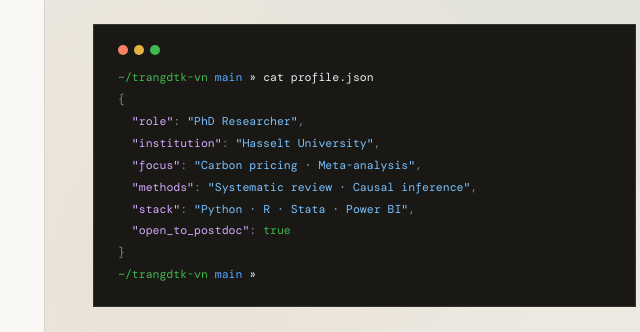
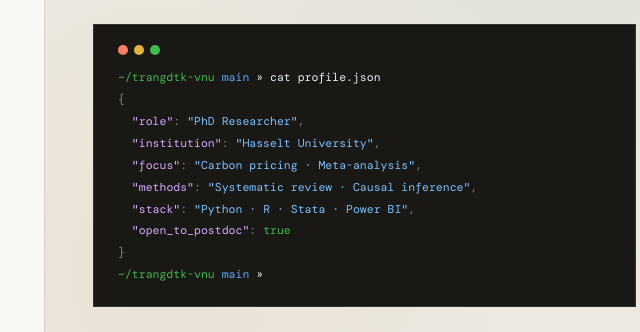
Before and after one commit to trangdtk-vnu/trangdtk, a plain HTML site: page index.html in a window 1280 px wide. Shown: the part 385-717 px from the top of the page, 596-1236 px from the left. Drawn offline with nearby package versions, Linux system fonts and the light colour scheme; a web font is replaced by a local one.

Commit message:
Update path from 'trangdtk-vn' to 'trangdtk-vnu'

```diff
--- a/index.html
+++ b/index.html
@@ -311,7 +311,7 @@
       <div class="term-bar">
         <span class="term-dot t-r"></span><span class="term-dot t-y"></span><span class="term-dot t-g"></span>
       </div>
-      <div><span class="tp">~/trangdtk-vn</span> <span class="tpath">main</span> <span class="tcmd">» cat profile.json</span></div>
+      <div><span class="tp">~/trangdtk-vnu</span> <span class="tpath">main</span> <span class="tcmd">» cat profile.json</span></div>
       <div class="tout">{</div>
       <div class="tout">&nbsp;&nbsp;<span class="tkey">"role"</span>: <span class="tval">"PhD Researcher"</span>,</div>
       <div class="tout">&nbsp;&nbsp;<span class="tkey">"institution"</span>: <span class="tval">"Hasselt University"</span>,</div>
@@ -320,7 +320,7 @@
       <div class="tout">&nbsp;&nbsp;<span class="tkey">"stack"</span>: <span class="tval">"Python · R · Stata · Power BI"</span>,</div>
       <div class="tout">&nbsp;&nbsp;<span class="tkey">"open_to_postdoc"</span>: <span class="tval2">true</span></div>
       <div class="tout">}</div>
-      <div><span class="tp">~/trangdtk-vn</span> <span class="tpath">main</span> <span class="tcmd">» <span class="cur"></span></span></div>
+      <div><span class="tp">~/trangdtk-vnu</span> <span class="tpath">main</span> <span class="tcmd">» <span class="cur"></span></span></div>
     </div>
   </div>
 </div>
```
